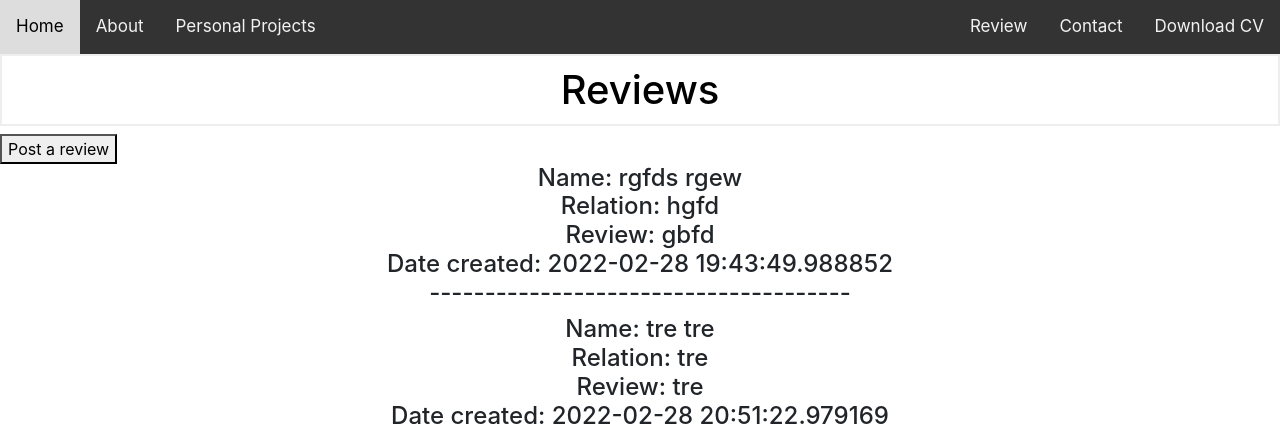
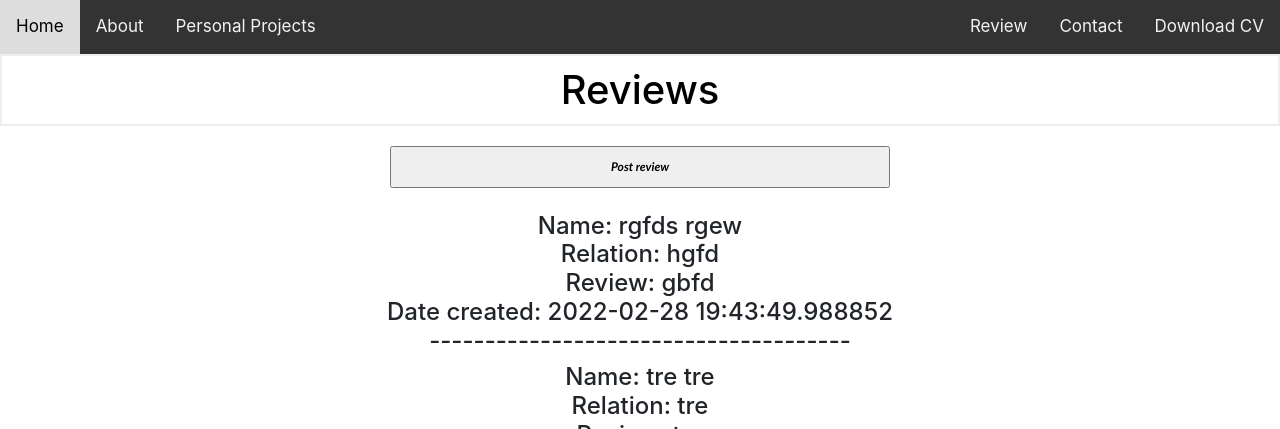
Before and after one commit to TobyPickard/portfolio, a Flask app: page /review in a window 1280 px wide. Shown: the top 429 px of the page. Run offline with Flask 2, Linux system fonts and the light colour scheme; data comes from the database, SQL or seed files in the repository; some libraries are stand-ins or nearby versions.

Commit message:
Fixing the buttons for the review page and review page popup form' git push

```diff
--- a/templates/review.html
+++ b/templates/review.html
@@ -9,7 +9,7 @@
 
 <h1>Reviews</h1>
 
-<button class="post" onclick="openForm()">Post a review</button><br>
+<input class="imgURLText" type="button" value="Post review" onclick="openForm()" /><br>
 
 {% for review in reviews %}
     <h4 class="reviews">
@@ -27,12 +27,8 @@
         <input name="last_name" type="text" class="imgURLText" size="70" id="urlText" placeholder="Last Name">
         <input name="relation" type="text" class="imgURLText" size="70" id="urlText" placeholder="Relation to Toby">
         <textarea name="review" class="imgURLText" id="ReviewTextbox" cols="20" wrap="hard" placeholder="Write your review..."></textarea>
-        <div>
-            <input class="center" type="submit" />
-        </div>
-        <div>
-            <input class="center" type="button" value="Cancel" onclick="closeForm()" />
-        </div>
+        <input class="imgURLText" type="submit" />
+        <input class="imgURLText" type="button" value="Cancel" onclick="closeForm()" />
     </form>
 
 </div>
```
